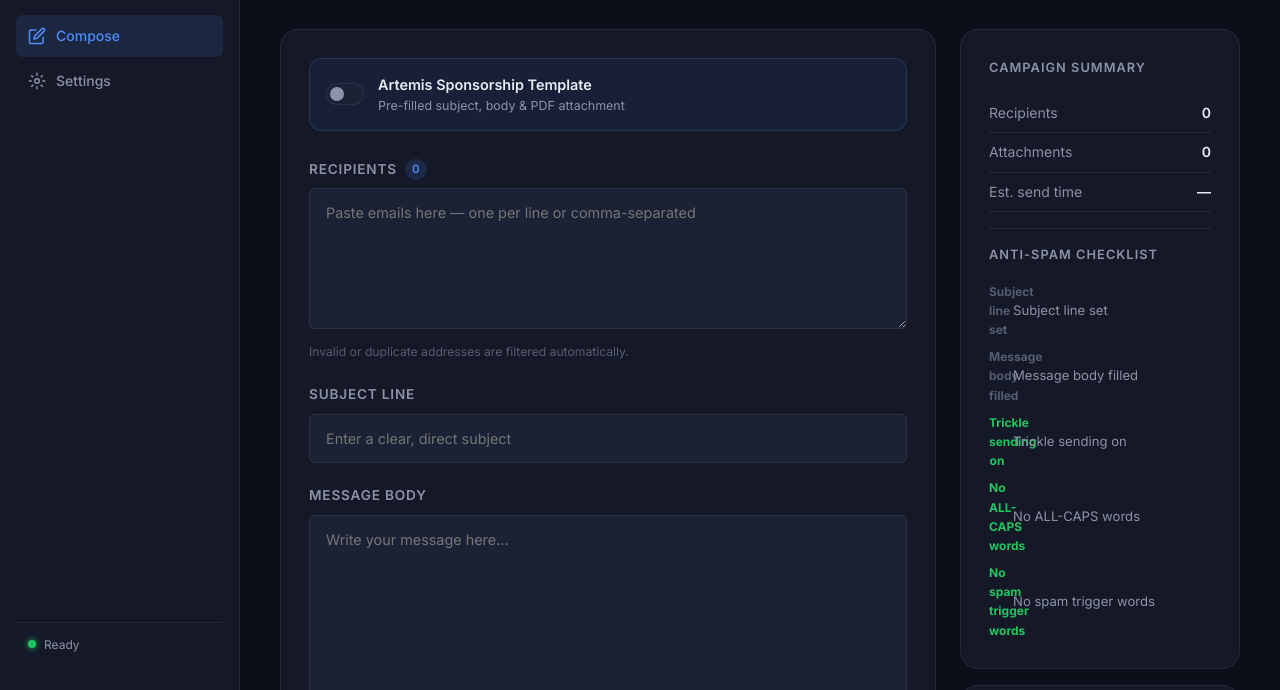
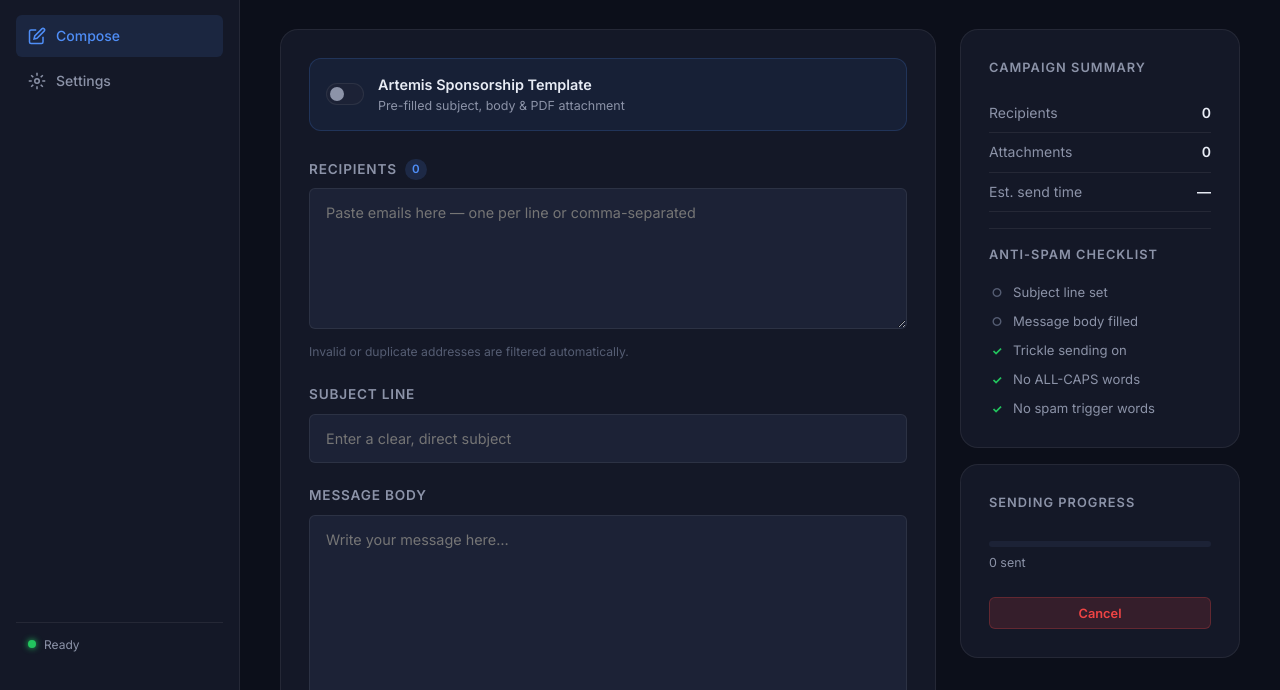
Before and after one commit to ReedFisch/email-bot, a website: page index.html in a window 1280 px wide. Shown: the part 110-800 px from the top of the page. Drawn offline with Linux system fonts and the light colour scheme.

Commit message:
Fix checklist text overlap

```diff
--- a/index.html
+++ b/index.html
@@ -192,23 +192,18 @@
                     <ul class="checklist" id="spamChecklist">
                         <li class="check-item" id="checkSubject">
                             <span class="check-icon pending">○</span>
-                            Subject line set
                         </li>
                         <li class="check-item" id="checkMessage">
                             <span class="check-icon pending">○</span>
-                            Message body filled
                         </li>
                         <li class="check-item" id="checkTrickle">
                             <span class="check-icon ok">✓</span>
-                            Trickle sending on
                         </li>
                         <li class="check-item" id="checkCaps">
                             <span class="check-icon ok">✓</span>
-                            No ALL-CAPS words
                         </li>
                         <li class="check-item" id="checkSpamWords">
                             <span class="check-icon ok">✓</span>
-                            No spam trigger words
                         </li>
                     </ul>
                 </div>
--- a/script.js
+++ b/script.js
@@ -132,7 +132,13 @@ function setCheck(el, state, label) {
     const icon = el.querySelector('.check-icon');
     icon.className = `check-icon ${state}`;
     icon.textContent = state === 'ok' ? '✓' : state === 'fail' ? '✗' : state === 'warn' ? '!' : '○';
-    el.childNodes[1].textContent = ' ' + label;
+    let labelSpan = el.querySelector('.check-label');
+    if (!labelSpan) {
+        labelSpan = document.createElement('span');
+        labelSpan.className = 'check-label';
+        el.appendChild(labelSpan);
+    }
+    labelSpan.textContent = label;
 }
 
 // Run on input
```
